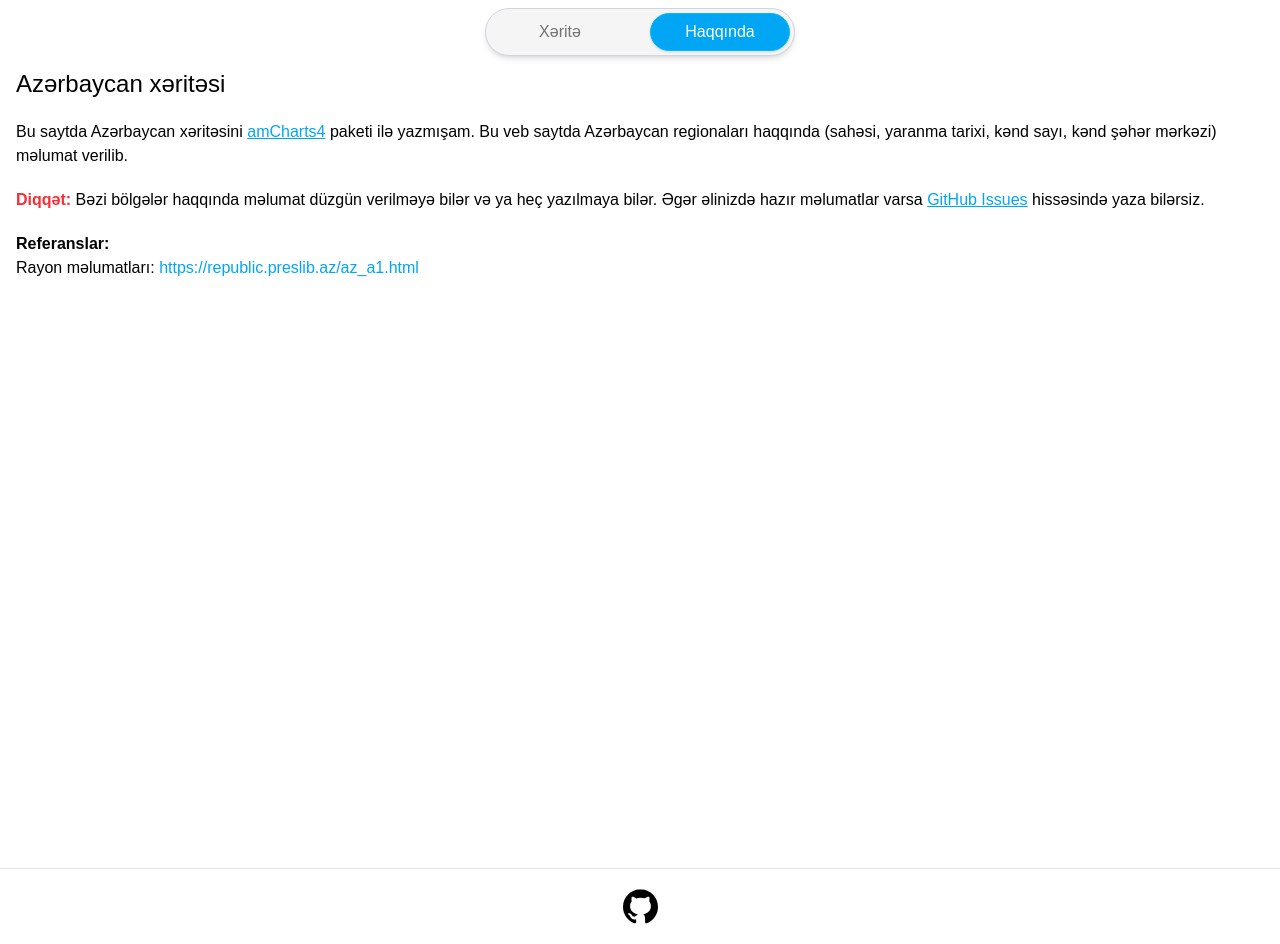
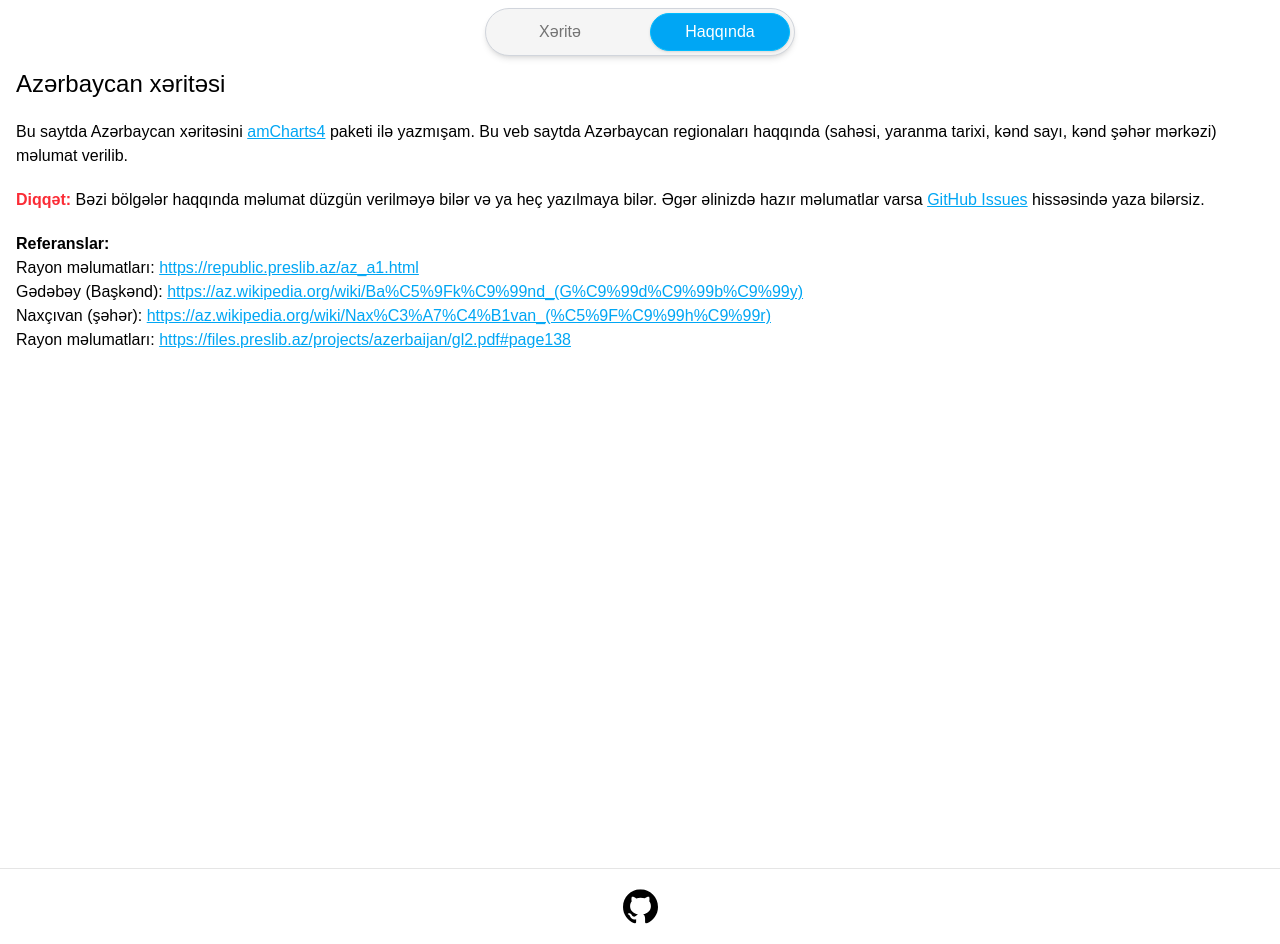
Before and after one commit to NadirYusifov/azerbaijan-map, a React (Vite) app: page /haqqimizda in a window 1280 px wide. Built offline with nearby package versions, Linux system fonts and the light colour scheme.

Commit message:
new referance added link

```diff
--- a/src/pages/about/index.tsx
+++ b/src/pages/about/index.tsx
@@ -19,8 +19,11 @@ export default function About() {
                     <p className="about-referance font-bold">
                         Referanslar:
                     </p>
-                    <ul className="">
-                        <li>Rayon məlumatları: <Link className="text-sky-500" to={"https://republic.preslib.az/az_a1.html"}>https://republic.preslib.az/az_a1.html</Link></li>
+                    <ul>
+                        <li>Rayon məlumatları: <Link className="text-sky-500 underline" to={"https://republic.preslib.az/az_a1.html"}>https://republic.preslib.az/az_a1.html</Link></li>
+                        <li>Gədəbəy (Başkənd): <Link className="text-sky-500 underline" to={"https://az.wikipedia.org/wiki/Ba%C5%9Fk%C9%99nd_(G%C9%99d%C9%99b%C9%99y)"}>https://az.wikipedia.org/wiki/Ba%C5%9Fk%C9%99nd_(G%C9%99d%C9%99b%C9%99y)</Link></li>
+                        <li>Naxçıvan (şəhər): <Link className="text-sky-500 underline" to={"https://az.wikipedia.org/wiki/Nax%C3%A7%C4%B1van_(%C5%9F%C9%99h%C9%99r)"}>https://az.wikipedia.org/wiki/Nax%C3%A7%C4%B1van_(%C5%9F%C9%99h%C9%99r)</Link></li>
+                        <li>Rayon məlumatları: <Link className="text-sky-500 underline" to={"https://files.preslib.az/projects/azerbaijan/gl2.pdf#page138"}>https://files.preslib.az/projects/azerbaijan/gl2.pdf#page138</Link></li>
                     </ul>
                 </div>
             </div>
```
